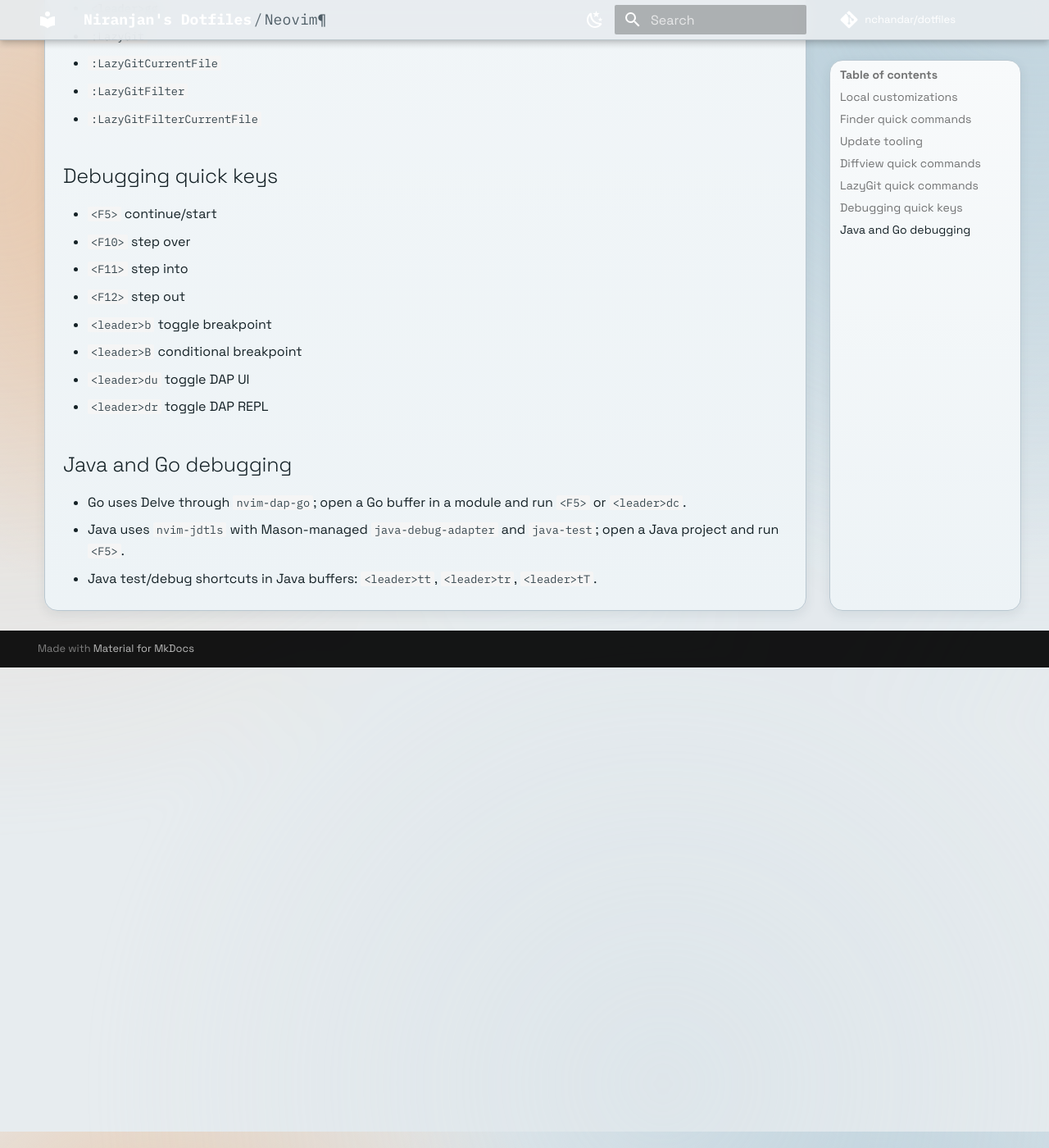
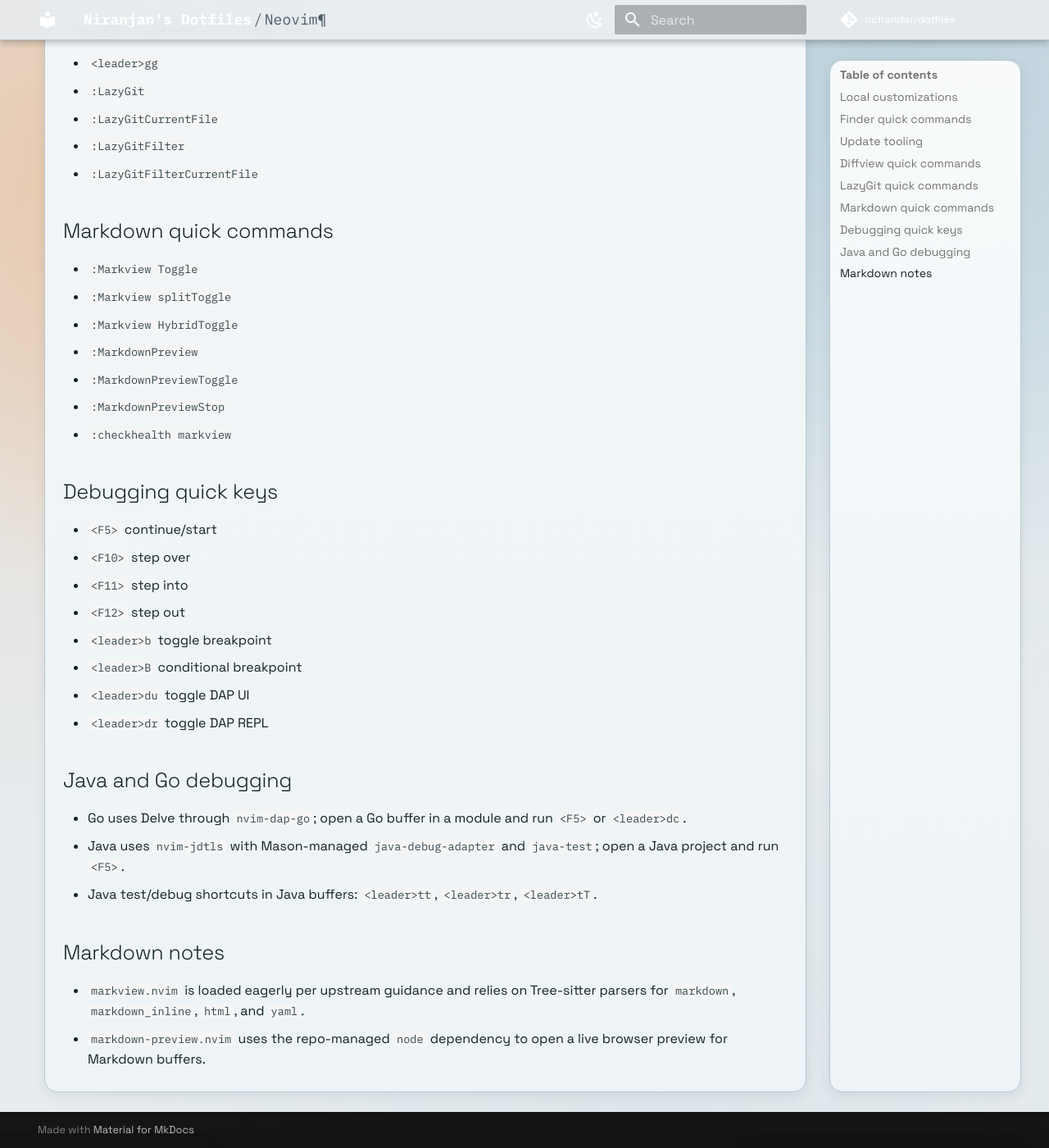
Before and after one commit to nchandar/dotfiles, an MkDocs documentation site: the page built from docs/tools/nvim.md, in a window 1280 px wide and 1400 px high, scrolled down 1420 px. Shown: the whole window at 82% size. Built offline with MkDocs 1.6.1 and Material for MkDocs 9.7.7, drawn with Linux system fonts in a browser that asks for light colours; comment, search, counter and statistics services are not loaded; some of the changed text lies outside the part shown.

Commit message:
Add Markdown preview plugins to Neovim

```diff
--- a/docs/tools/nvim.md
+++ b/docs/tools/nvim.md
@@ -12,6 +12,8 @@
 - Java development/debugging enabled via `lazyvim.plugins.extras.lang.java`
 - Diffview plugin retained for Git diff/file-history commands
 - LazyGit plugin added for terminal Git UI commands inside Neovim
+- Markview added for inline Markdown rendering inside Neovim
+- markdown-preview.nvim added for browser-based Markdown preview commands
 - Optional Catppuccin colorscheme installed (LazyVim default theme remains default)
 
 ## Finder quick commands
@@ -38,6 +40,15 @@
 - `:LazyGitFilter`
 - `:LazyGitFilterCurrentFile`
 
+## Markdown quick commands
+- `:Markview Toggle`
+- `:Markview splitToggle`
+- `:Markview HybridToggle`
+- `:MarkdownPreview`
+- `:MarkdownPreviewToggle`
+- `:MarkdownPreviewStop`
+- `:checkhealth markview`
+
 ## Debugging quick keys
 - `<F5>` continue/start
 - `<F10>` step over
@@ -52,3 +63,7 @@
 - Go uses Delve through `nvim-dap-go`; open a Go buffer in a module and run `<F5>` or `<leader>dc`.
 - Java uses `nvim-jdtls` with Mason-managed `java-debug-adapter` and `java-test`; open a Java project and run `<F5>`.
 - Java test/debug shortcuts in Java buffers: `<leader>tt`, `<leader>tr`, `<leader>tT`.
+
+## Markdown notes
+- `markview.nvim` is loaded eagerly per upstream guidance and relies on Tree-sitter parsers for `markdown`, `markdown_inline`, `html`, and `yaml`.
+- `markdown-preview.nvim` uses the repo-managed `node` dependency to open a live browser preview for Markdown buffers.
```
Also changed, not shown: README.md (+2 -2 lines), config/nvim/CHEATSHEET.md (+9 -0 lines), config/nvim/README.md (+18 -0 lines), docs/keyboard-shortcuts.md (+11 -0 lines), 2 other files.
